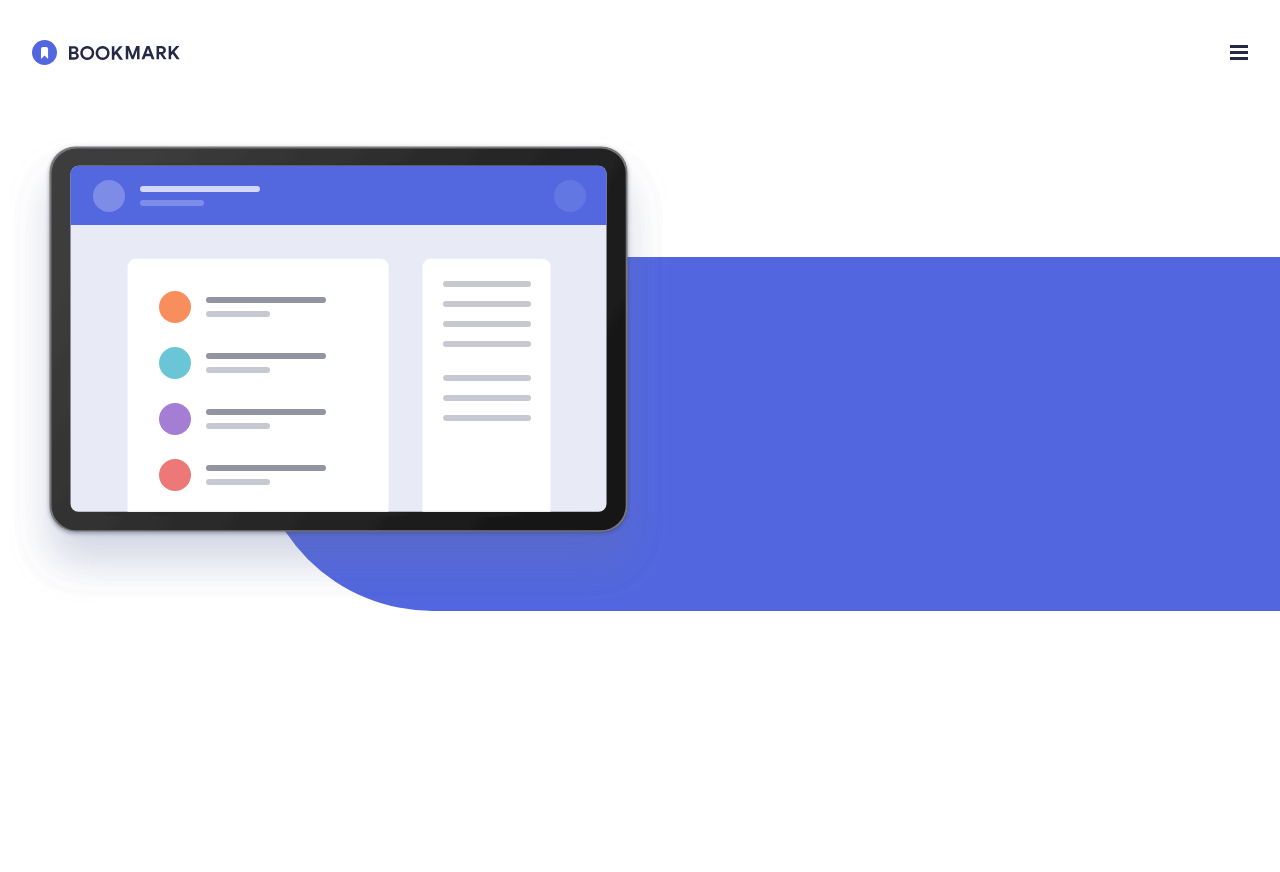
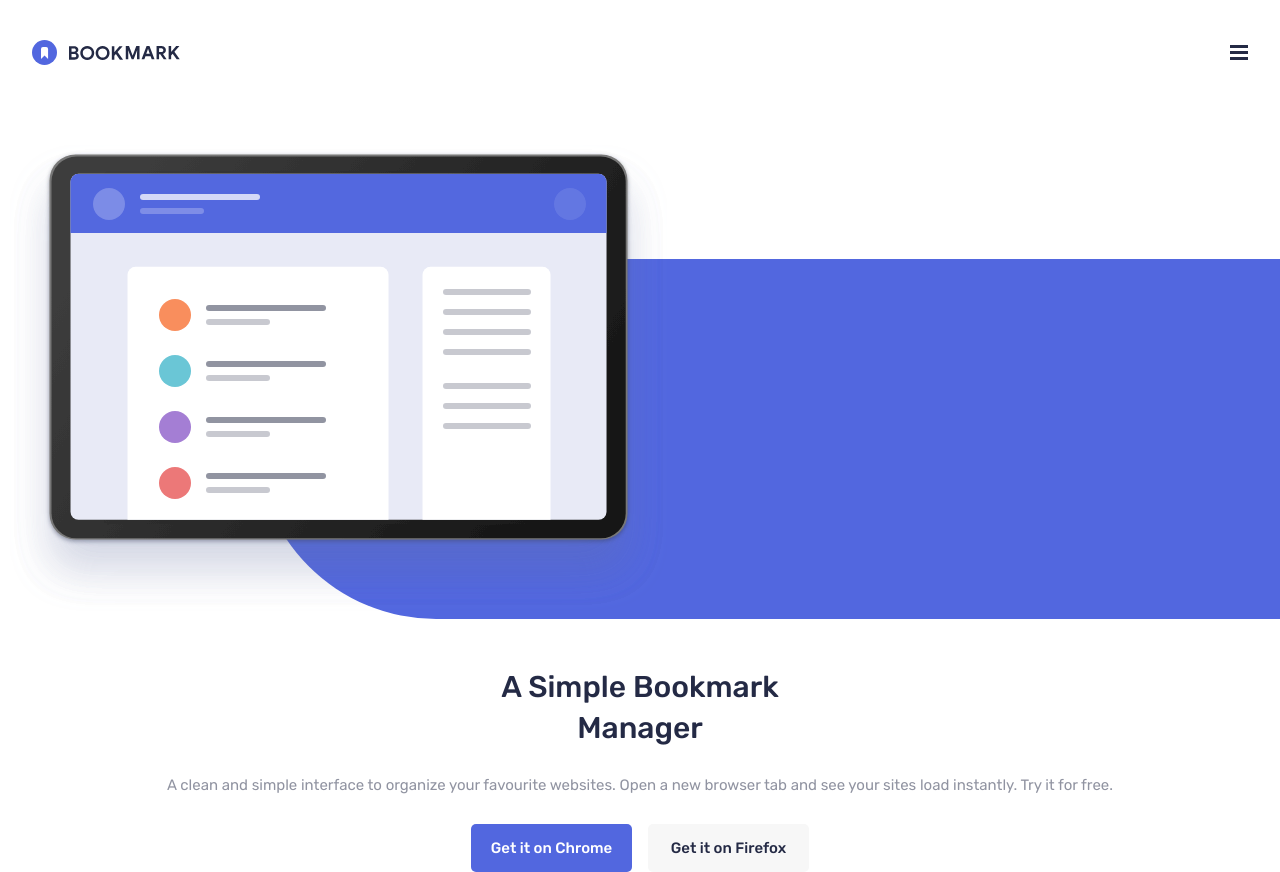
Before and after one commit to g-akca/bookmark-landing-page, a React (Vite) app: page / in a window 1280 px wide. Before the commit the page ends 800 px from the top, so only its background shows below. Built offline with nearby package versions, Linux system fonts and the light colour scheme.

Commit message:
Create Button component, finish HeroSection

```diff
--- /dev/null
+++ b/src/components/Button.jsx
@@ -0,0 +1,9 @@
+function Button({ className, children }) {
+  return (
+    <button type="button" className={`rounded-[5px] py-2.25 px-1 text-[15px] font-medium leading-[200%] ${className}`}>
+      {children}
+    </button>
+  )
+}
+
+export default Button;
--- a/src/components/HeroSection.jsx
+++ b/src/components/HeroSection.jsx
@@ -1,15 +1,29 @@
 import illustration from "/images/illustration-hero.svg";
+
+import Button from "./Button";
 
 function HeroSection() {
   return (
     <section className="flex flex-col gap-12">
-      <div className="relative px-2.5 pt-8 pb-2 flex justify-stretch items-stretch">
+      <div className="relative px-2.5 pt-10 pb-2 flex justify-stretch items-stretch">
         <img src={illustration} alt="Screen illustration" className="z-10" />
         <div className="absolute bottom-0 right-0 bg-blue-600 w-[80%] h-[70%] rounded-l-full" />
       </div>
 
-      <div>
+      <div className="px-7 text-center flex flex-col gap-6">
+        <h1 className="text-[30px] leading-[135%] font-medium">A Simple Bookmark<br/>Manager</h1>
+        <p className="opacity-50 text-[15px]">
+          A clean and simple interface to organize your favourite websites. Open a new browser tab and see your sites load instantly. Try it for free.
+        </p>
 
+        <div className="flex justify-center gap-4">
+          <Button className="max-w-40.25 grow bg-blue-600 text-white">
+            Get it on Chrome
+          </Button>
+          <Button className="max-w-40.25 grow bg-grey-50 text-blue-950">
+            Get it on Firefox
+          </Button>
+        </div>
       </div>
     </section>
   )
```
